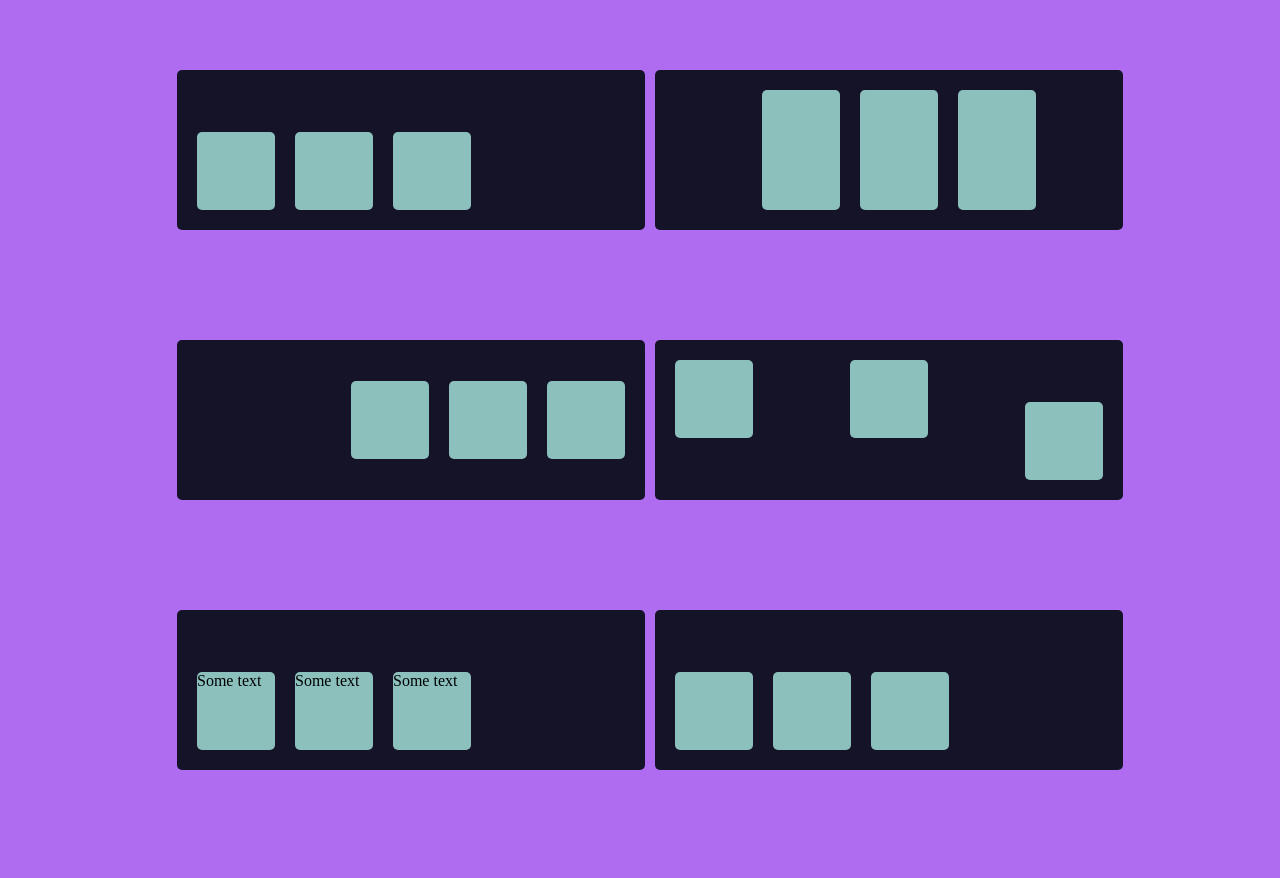
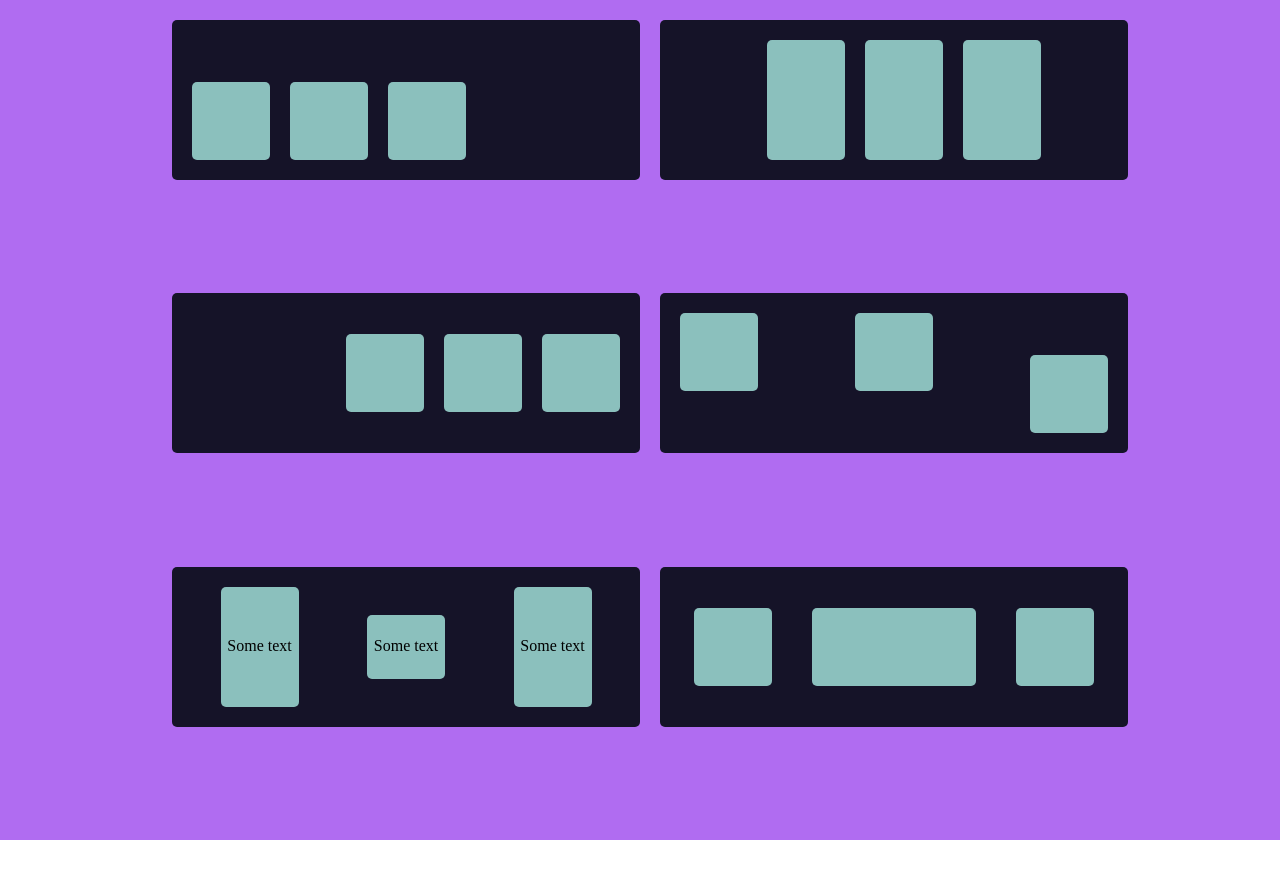
Before and after one commit to nikiheden/flexlesson5, a plain HTML site: page index.html in a window 1280 px wide. After the commit the page ends 840 px from the top, so only its background shows below. Drawn offline with Linux system fonts and the light colour scheme.

Commit message:
added css and finished project

```diff
--- a/styles/styles.css
+++ b/styles/styles.css
@@ -3,8 +3,8 @@
     display: flex;
     flex-wrap: wrap;
     justify-content: center;
-    gap: 10px;
-    padding: 70px;
+    gap: 20px;
+    padding: 20px;
     background-color:rgb(176, 108, 241);
 }
 
@@ -93,29 +93,30 @@
     width: 468px;
     height: 160px;
     margin-left: 20px;
-    display: inline-flex;
-    justify-content: flex-start;
-    align-items: flex-end;
+    display: flex;
+    justify-content: space-evenly;
+    align-items: stretch;
     background-color: #151328;
     border-radius: 5px;
 }
 
 .box-five__box {
     width: 78px;
-    height: 78px;
     background-color: #8bc0bd;
     border-radius: 5px;
-    margin-left: 20px;
-    margin-bottom: 20px;
+    margin: 20px;
+    display: flex;
+    justify-content: center;
+    align-items: center;
+
 }
 
 .box-six {
     width: 468px;
     height: 160px;
-    /* margin-left: 20px; */
     display: inline-flex;
-    justify-content: flex-start;
-    align-items: flex-end;
+    justify-content: center;
+    align-items: center;
     background-color: #151328;
     border-radius: 5px;
 }
@@ -125,6 +126,14 @@
     height: 78px;
     background-color: #8bc0bd;
     border-radius: 5px;
-    margin-left: 20px;
-    margin-bottom: 20px;
+    margin: 20px;
 }
+
+.box-five__box:nth-child(2) {
+    height: 40%;
+    align-self: center;
+}
+
+.box-six__box:nth-child(2) {
+    flex-grow: 0.75;
+}
```
